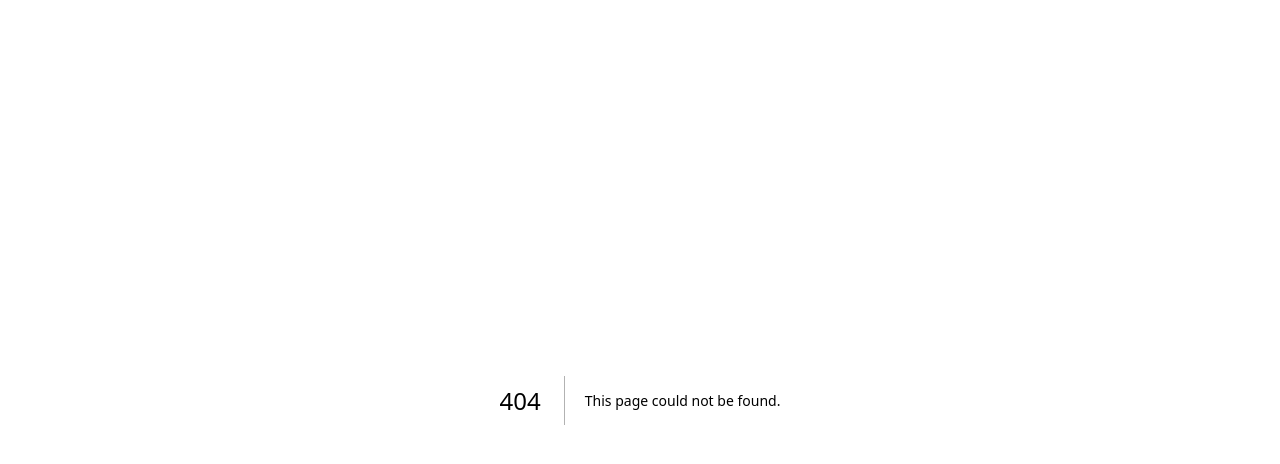
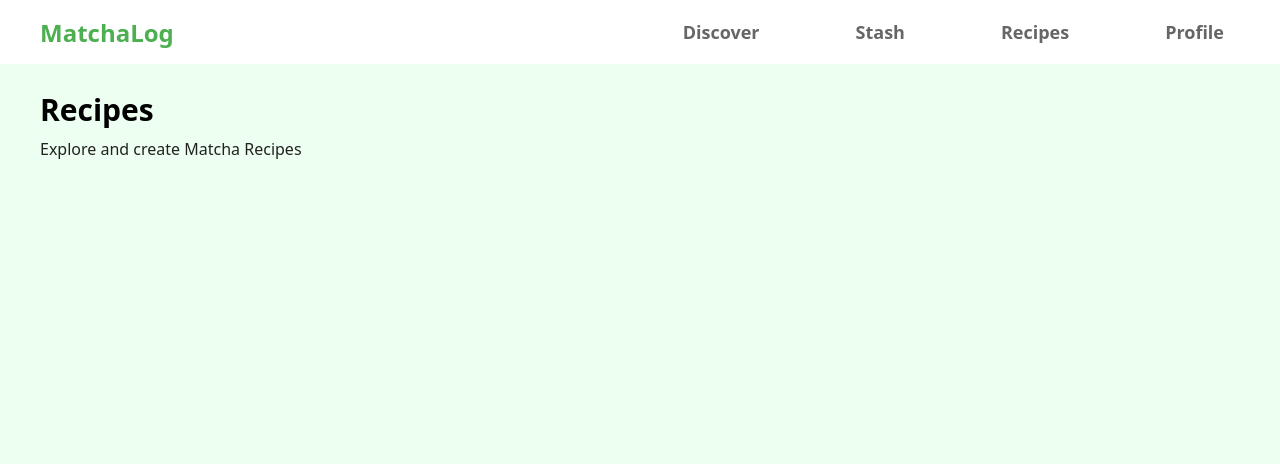
Before and after one commit to jennyca0/matchalog, a Next.js app: page /recipes in a window 1280 px wide. Before the commit this address had no page. Shown: the top 464 px of the page. Built offline with nearby package versions, Linux system fonts and the light colour scheme.

Commit message:
add stash page with user data and inline review form
-stash page fetches and displays user's matcha products from Supabase

-added inline review form that toggles (show/hide) on product detail page

-reviews section displays existing reviews

-review submission and stash page still WIP

```diff
--- /dev/null
+++ b/app/api/profile/[userId]/route.js
@@ -0,0 +1 @@
+import { supabase } from "@/lib/supabase"
--- /dev/null
+++ b/app/api/reviews/[productId]/route.js
@@ -0,0 +1,16 @@
+import { supabase } from "@/lib/supabase"
+
+// fetch reviews from the database and return them as json
+export async function GET(request, { params }) {
+    const { productId } = await params;
+
+    const { data, error } = await supabase
+    .from('reviews')
+    .select('*')
+    .eq('product_id', productId)
+
+    if (error) {
+        return new Response(JSON.stringify({ error: error.message }), { status: 500 })
+    }
+    return Response.json({reviews: data})
+}
--- /dev/null
+++ b/app/api/stash/[userStash]/route.js
@@ -0,0 +1,16 @@
+import { supabase } from "@/lib/supabase";
+
+export async function GET(request, { params }) {
+    const { userStash } = await params;
+
+    const { data, error } = await supabase
+    .from('user_stash')
+    .select('*, matcha_products(*)')
+    .eq('user_id', userStash)
+
+    if (error) {
+        console.log(error);
+        return new Response(JSON.stringify({ error: error.message }), { status: 500 })
+    }
+    return Response.json({ stash: data })
+}
--- a/app/api/stash/route.js
+++ /dev/null
@@ -1 +0,0 @@
-import { supabase } from "@/lib/supabase";
--- a/app/globals.css
+++ b/app/globals.css
@@ -194,6 +194,11 @@ h2 {
   transform: scale(1.03);
 }
 
+.product-link{
+  text-decoration: none;
+  color: inherit;
+}
+
 /*product Deatails Page*/
 .product-page{
   display: grid;
@@ -206,10 +211,24 @@ h2 {
   padding: 24px 0 16px 0;
 }
 
-.product-image {
+.breadcrumb-catalog {
+  font-size: 16px;
+  color: var(--primary-color);
+  text-decoration: none;
+  font-weight: 500;
+}
+
+ .product-card {
+  display: flex;
+  flex-direction: column;
+  border: 1px solid #ccc;
+  padding: 0px;
+  border-radius: 25px;
+  overflow: hidden;
+  background-color: var(--card);
+ }
+.product-card-image-container {
   width: 100%;
-  height: 100%;
-
   aspect-ratio: 1/1;
   display: flex;
   align-items: center;
@@ -217,6 +236,20 @@ h2 {
   background-color: #f5f5f5;
   border-radius: 25px 25px 0 0;
   overflow: hidden;
+}
+
+.product-card img[src*="http"],
+.product-card img[src*=".jpg"],
+.product-card img[src*=".png"] {
+  width: 100%;
+  height: 100%;
+  object-fit: cover;
+}
+
+.product-card img[src*=".svg"] {
+  width: 75px;
+  height: 75px;
+  object-fit: contain;
 }
 
 .product-details {
@@ -272,3 +305,15 @@ h2 {
 .add-to-stash:hover {
   background-color: var(--background-color);
 }
+
+.product-reviews {
+  margin-top: 32px;
+  display: flex;
+  flex-direction: column;
+}
+
+.reviews-header {
+  font-size: 18px;
+  color: var(--medium-gray);
+  margin-bottom: 16px;
+}
--- /dev/null
+++ b/app/profile/[userId]/page.js
@@ -0,0 +1 @@
+import { user_id } from '@/lib/constants';
--- /dev/null
+++ b/app/recipes/page.js
@@ -0,0 +1,29 @@
+import { user_id } from '@/lib/constants';
+import Link from 'next/link';
+
+export default function recipesPage ({ params }) {
+return (
+    <div>
+        <nav className="topnav">
+            <div className="nav-wrapper">
+                <Link href={`/`} className="nav-logo">MatchaLog</Link>
+            <ul>
+                <li><Link href={`/`} className="nav-link">Discover</Link></li>
+                <li><Link href={`/stash/${user_id}`} className="nav-linkStash">Stash</Link></li>
+                <li><Link href={`/recipes`} className="nav-linkRecipes">Recipes</Link></li>
+                <li><Link href={`/profile/${user_id}`} className="nav-linkProfile">Profile</Link></li>
+            </ul>
+            </div>
+        </nav>
+
+        <div className="page-wrapper">
+            <div className="page-header">
+                <h2>Recipes</h2>
+                <p className="page-description">Explore and create Matcha Recipes</p>
+            </div>
+        </div>
+
+    </div>
+
+    )
+}
--- /dev/null
+++ b/lib/constants.js
@@ -0,0 +1 @@
+export const user_id = 'ac68c744-bf4b-4403-8d82-80e2172a7a93';
```
Also changed, not shown: app/page.js (+9 -6 lines), app/products/[productId]/page.js (+51 -16 lines), app/stash/[userStash]/page.js (+75 -0 lines), app/api/reviews/route.js (deleted).
